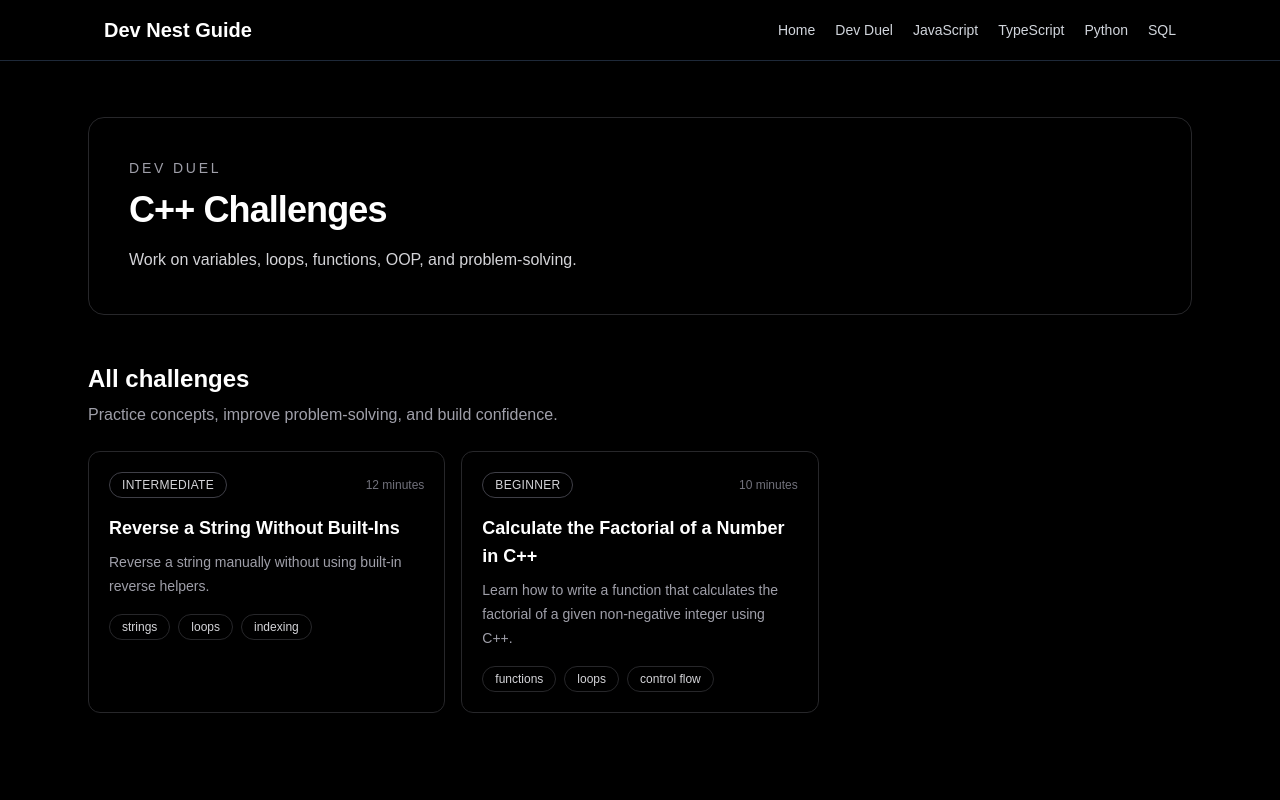
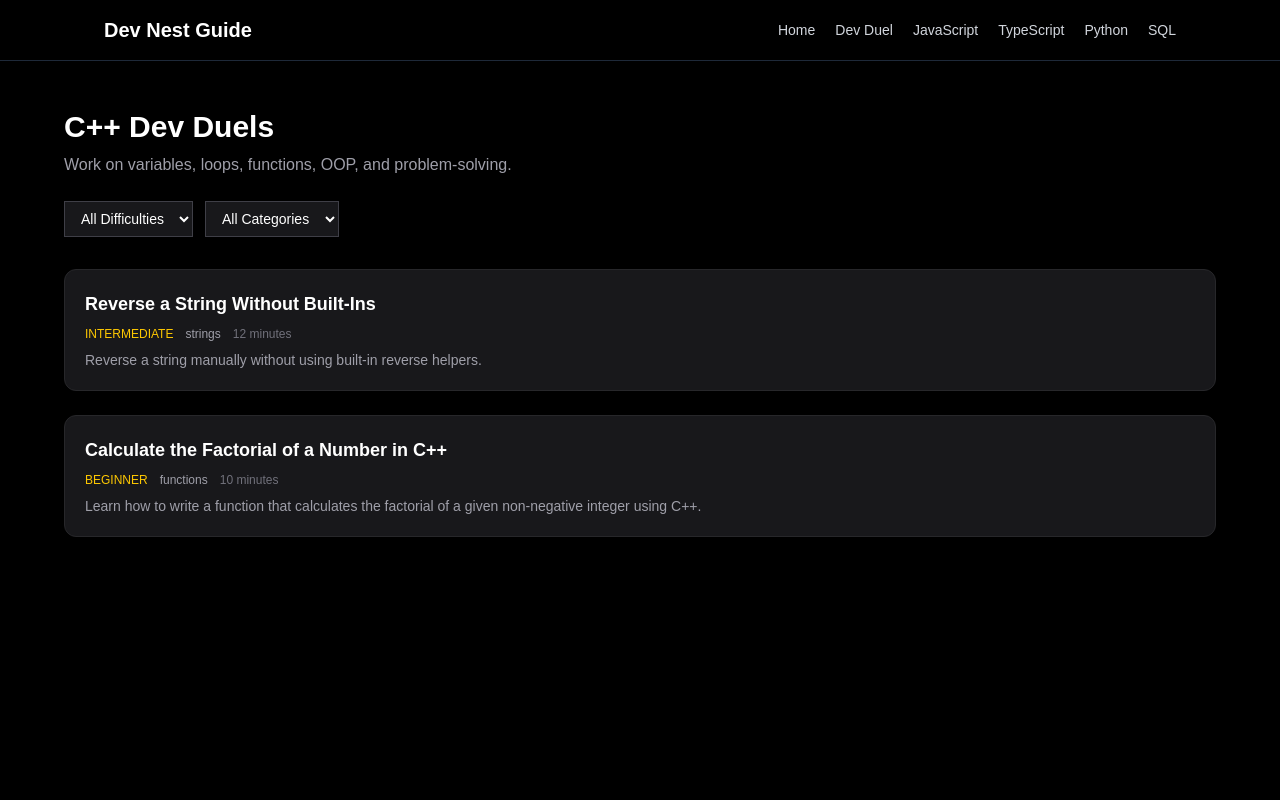
Before and after one commit to Chaikata/simple-coding-guide, a Next.js app: page /dev-duel/cpp in a window 1280 px wide. Shown: the top 800 px of the page. Built offline with nearby package versions, Linux system fonts and the light colour scheme.

Commit message:
filter addition to devDual

```diff
--- a/app/dev-duel/[language]/page.tsx
+++ b/app/dev-duel/[language]/page.tsx
@@ -1,86 +1,95 @@
-import { notFound } from "next/navigation";
-import DevDuelChallengeCard from "@/components/dev-duel/DevDuelChallengeCard";
 import { devDuels, supportedDevDuelLanguages } from "@/data/devDuels";
+import Link from "next/link";
 
-type Props = {
-  params: Promise<{
-    language: string;
-  }>;
-};
+export default function DevDuelLanguagePage({ params }: { params: { language: string } }) {
+  const { language } = params;
 
-export function generateStaticParams() {
-  return supportedDevDuelLanguages.map((language) => ({
-    language: language.slug,
-  }));
-}
-
-export async function generateMetadata({ params }: Props) {
-  const { language: languageSlug } = await params;
-
-  const language = supportedDevDuelLanguages.find(
-    (item) => item.slug === languageSlug
+  const languageInfo = supportedDevDuelLanguages.find(
+    (l) => l.slug === language
   );
 
-  if (!language) {
-    return {
-      title: "Dev Duel",
-      description: "Coding challenges on DevNestGuide.",
-    };
+  if (!languageInfo) {
+    return <div className="p-10 text-white">Language not found</div>;
   }
 
-  return {
-    title: `${language.name} Coding Challenges | Dev Duel`,
-    description: `Practice ${language.name} with guided coding challenges on DevNestGuide.`,
-  };
-}
-
-export default async function DevDuelLanguagePage({ params }: Props) {
-  const { language: languageSlug } = await params;
-
-  const language = supportedDevDuelLanguages.find(
-    (item) => item.slug === languageSlug
-  );
-
-  if (!language) {
-    notFound();
-  }
-
-  const languageChallenges = devDuels.filter(
-    (challenge) => challenge.language === languageSlug
-  );
+  const duels = devDuels.filter((d) => d.language === language);
 
   return (
-    <main className="min-h-screen w-full bg-black">
-      <div className="mx-auto max-w-6xl px-4 py-10 md:px-6 md:py-14">
-        <section className="rounded-2xl border border-zinc-800 bg-black p-8 md:p-10">
-          <p className="text-sm font-medium uppercase tracking-[0.2em] text-zinc-400">
-            Dev Duel
-          </p>
+    <main className="min-h-screen bg-black px-6 py-12 text-white">
+      <div className="mx-auto max-w-6xl">
+        <h1 className="text-3xl font-bold">{languageInfo.name} Dev Duels</h1>
+        <p className="mt-2 text-zinc-400">{languageInfo.description}</p>
 
-          <h1 className="mt-3 text-4xl font-bold tracking-tight text-white">
-            {language.name} Challenges
-          </h1>
+        {/* FILTERS */}
+        <div className="mt-6 flex flex-wrap gap-3">
+          <select id="difficulty" className="bg-zinc-900 border border-zinc-700 px-3 py-2 text-sm">
+            <option value="all">All Difficulties</option>
+            <option value="beginner">Beginner</option>
+            <option value="intermediate">Intermediate</option>
+            <option value="advanced">Advanced</option>
+          </select>
 
-          <p className="mt-4 max-w-2xl text-base leading-7 text-zinc-300">
-            {language.description}
-          </p>
-        </section>
+          <select id="category" className="bg-zinc-900 border border-zinc-700 px-3 py-2 text-sm">
+            <option value="all">All Categories</option>
+            <option value="functions">Functions</option>
+            <option value="loops">Loops</option>
+            <option value="arrays">Arrays</option>
+            <option value="strings">Strings</option>
+            <option value="sql">SQL</option>
+          </select>
+        </div>
 
-        <section className="mt-12">
-          <div className="mb-6">
-            <h2 className="text-2xl font-bold text-white">All challenges</h2>
-            <p className="mt-2 text-zinc-400">
-              Practice concepts, improve problem-solving, and build confidence.
-            </p>
-          </div>
+        {/* LIST */}
+        <div id="duel-list" className="mt-8 grid gap-6">
+          {duels.map((duel) => (
+            <Link
+              key={duel.slug}
+              href={`/dev-duel/${language}/${duel.slug}`}
+              className="block rounded-xl border border-zinc-800 bg-zinc-900 p-5 hover:border-zinc-600 transition"
+            >
+              <h2 className="text-lg font-semibold">{duel.title}</h2>
 
-          <div className="grid gap-4 md:grid-cols-2 xl:grid-cols-3">
-            {languageChallenges.map((challenge) => (
-              <DevDuelChallengeCard key={challenge.slug} challenge={challenge} />
-            ))}
-          </div>
-        </section>
+              <div className="mt-2 flex gap-3 text-xs">
+                <span className="text-yellow-400 uppercase">{duel.difficulty}</span>
+                <span className="text-zinc-400">{duel.category}</span>
+                <span className="text-zinc-500">{duel.estimatedTime}</span>
+              </div>
+
+              <p className="mt-2 text-sm text-zinc-400">
+                {duel.description}
+              </p>
+            </Link>
+          ))}
+        </div>
       </div>
+
+      {/* FILTER SCRIPT */}
+      <script
+        dangerouslySetInnerHTML={{
+          __html: `
+          const difficultyFilter = document.getElementById("difficulty");
+          const categoryFilter = document.getElementById("category");
+          const items = Array.from(document.querySelectorAll("#duel-list > a"));
+
+          function applyFilters() {
+            const diff = difficultyFilter.value;
+            const cat = categoryFilter.value;
+
+            items.forEach((item) => {
+              const text = item.innerText.toLowerCase();
+
+              const matchDiff = diff === "all" || text.includes(diff);
+              const matchCat = cat === "all" || text.includes(cat);
+
+              item.style.display = matchDiff && matchCat ? "block" : "none";
+            });
+          }
+
+          difficultyFilter.addEventListener("change", applyFilters);
+          categoryFilter.addEventListener("change", applyFilters);
+        `,
+        }}
+      />
     </main>
   );
 }
--- a/scripts/generateDevDuels.js
+++ b/scripts/generateDevDuels.js
@@ -16,6 +16,13 @@ const client = new OpenAI({
 
 const LANGUAGES = ["javascript", "python", "sql", "cpp"];
 const DIFFICULTIES = ["beginner", "intermediate", "advanced"];
+const CHALLENGE_TYPES = [
+  "build_function",
+  "fix_bug",
+  "predict_output",
+  "refactor",
+  "mini_project",
+];
 
 const LIMITS = {
   maxPerRun: 6,
@@ -117,6 +124,44 @@ function pickDifficulty(index) {
   return DIFFICULTIES[index % DIFFICULTIES.length];
 }
 
+function pickChallengeType() {
+  return CHALLENGE_TYPES[Math.floor(Math.random() * CHALLENGE_TYPES.length)];
+}
+
+function getCategoryForType(challengeType, language) {
+  if (language === "sql") {
+    switch (challengeType) {
+      case "build_function":
+        return "queries";
+      case "fix_bug":
+        return "debugging";
+      case "predict_output":
+        return "query-analysis";
+      case "refactor":
+        return "optimization";
+      case "mini_project":
+        return "data-modeling";
+      default:
+        return "general";
+    }
+  }
+
+  switch (challengeType) {
+    case "build_function":
+      return "functions";
+    case "fix_bug":
+      return "debugging";
+    case "predict_output":
+      return "logic";
+    case "refactor":
+      return "code-quality";
+    case "mini_project":
+      return "mini-projects";
+    default:
+      return "general";
+  }
+}
+
 async function retry(label, fn) {
   let lastError;
 
@@ -132,21 +177,36 @@ async function retry(label, fn) {
   throw lastError;
 }
 
-async function generateChallenge(language, targetDifficulty) {
+async function generateChallenge(language, targetDifficulty, challengeType) {
+  const suggestedCategory = getCategoryForType(challengeType, language);
+
   const prompt = `
 Create ONE coding challenge for Dev Duel.
 
 Language: ${language}
 Target difficulty: ${targetDifficulty}
+Challenge type: ${challengeType}
+Suggested category: ${suggestedCategory}
+
+Type rules:
+- build_function: the user writes a function or query from scratch
+- fix_bug: include broken code or a broken query that the user must fix
+- predict_output: show code/query logic and ask what the output/result will be
+- refactor: improve messy code/query while keeping behavior correct
+- mini_project: a slightly larger real-world task
+
+Difficulty rules:
+- beginner: simple syntax, variables, loops, conditionals, basic functions, simple SELECT/FILTER queries
+- intermediate: multi-step logic, arrays/lists, objects/maps, joins, subqueries, debugging, deeper reasoning
+- advanced: larger scope, optimization, architecture, complex transformations, mini-project style work
 
 Requirements:
 - The difficulty MUST be exactly "${targetDifficulty}"
+- The challenge type MUST clearly match "${challengeType}"
 - Must be a real coding challenge, not theory
-- Beginner: simple syntax, variables, loops, conditionals, basic functions
-- Intermediate: multi-step logic, arrays/lists, objects/maps, joins, subqueries, debugging, slightly deeper reasoning
-- Advanced: larger problem scope, optimization, architecture, multi-step transformations, mini-project style work
 - Include a clear SEO-friendly title
 - Include a short description
+- Include category
 - Include a practical challenge prompt
 - Include 2-4 guidance points
 - Include 2-3 hints
@@ -162,7 +222,7 @@ Return ONLY JSON:
   "title": "string",
   "description": "string",
   "difficulty": "${targetDifficulty}",
-  "category": "functions",
+  "category": "${suggestedCategory}",
   "estimatedTime": "10 minutes",
   "prompt": "string",
   "guidance": ["string", "string"],
@@ -183,7 +243,9 @@ Return ONLY JSON:
   const difficulty = String(data.difficulty || "").trim().toLowerCase();
   if (difficulty !== targetDifficulty) {
     throw new Error(
-      `Model returned wrong difficulty. Expected ${targetDifficulty}, got ${difficulty || "missing"}`
+      `Model returned wrong difficulty. Expected ${targetDifficulty}, got ${
+        difficulty || "missing"
+      }`
     );
   }
 
@@ -192,7 +254,7 @@ Return ONLY JSON:
     title: String(data.title || "").trim(),
     language,
     difficulty,
-    category: String(data.category || "general").trim(),
+    category: String(data.category || suggestedCategory).trim().toLowerCase(),
     description: String(data.description || "").trim(),
     prompt: String(data.prompt || "").trim(),
     guidance: Array.isArray(data.guidance)
@@ -239,15 +301,19 @@ async function run() {
     const language =
       LANGUAGES[Math.floor(Math.random() * LANGUAGES.length)];
     const targetDifficulty = pickDifficulty(attemptIndex);
+    const challengeType = pickChallengeType();
     attemptIndex++;
 
     let duel;
     try {
-      duel = await retry(`duel ${language}/${targetDifficulty}`, () =>
-        generateChallenge(language, targetDifficulty)
+      duel = await retry(
+        `duel ${language}/${targetDifficulty}/${challengeType}`,
+        () => generateChallenge(language, targetDifficulty, challengeType)
       );
     } catch (error) {
-      console.log(`Failed ${language}/${targetDifficulty}: ${error.message}`);
+      console.log(
+        `Failed ${language}/${targetDifficulty}/${challengeType}: ${error.message}`
+      );
       continue;
     }
 
@@ -298,7 +364,9 @@ async function run() {
     runTitles.add(normalizedTitle);
     allDuels.push(duel);
 
-    console.log(`Added: ${duel.title} [${duel.difficulty}]`);
+    console.log(
+      `Added: ${duel.title} [${duel.difficulty}] [${challengeType}]`
+    );
   }
 
   fs.writeFileSync(
```
